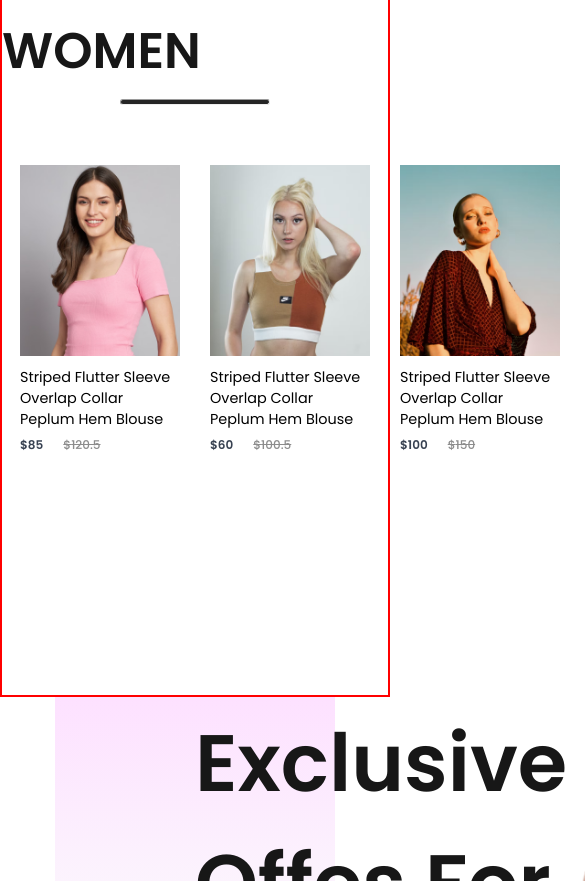
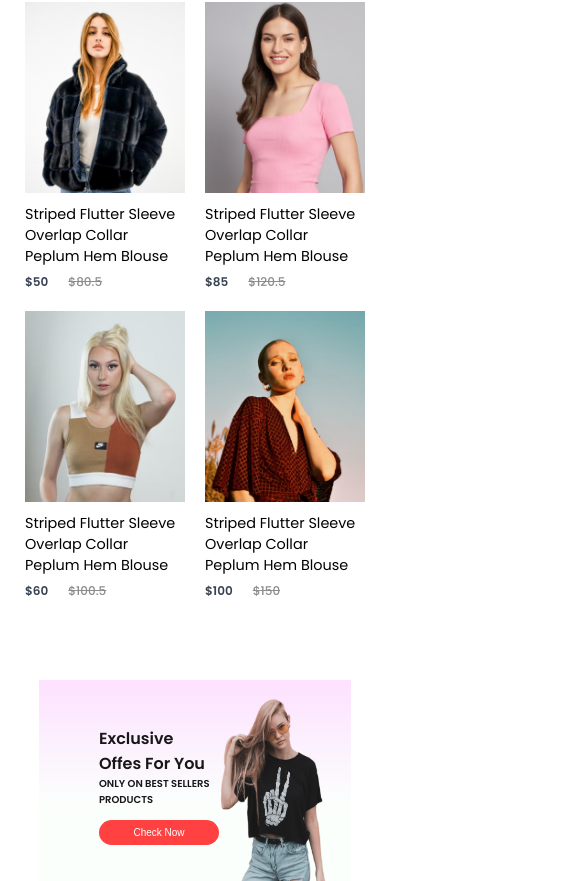
Before and after one commit to Raviegupta/e-comm-app, a React (Create React App) app: page / in a window 390 px wide. Shown: the part 963-1844 px from the top of the page, 585 px wide, since content can reach past the window. Built offline with nearby package versions, Linux system fonts and the light colour scheme.

Commit message:
responsive: Offers component, Popular Component

```diff
--- a/src/Components/Offers/Offers.css
+++ b/src/Components/Offers/Offers.css
@@ -51,3 +51,119 @@
 .offers-right img {
     height: 100%;
 }
+/* --- Responsiveness --- */
+@media(max-width:1440px) {
+    .offers{
+        padding: 0 100px;
+        margin-bottom: 120px;
+        margin-top: 70px;
+        width: 80%;
+    }
+    .offers-left h1 {
+        font-size: 50px;
+    }
+    .offers-left p {
+        font-size: 18px;
+    }
+    .offers-right img{
+        width: 300px;
+    }
+    .offers-left button{
+        width: 220px;
+        height: 50px;
+        font-size: 18px;
+    }
+    .offers-right{
+        padding-top: 30px;
+    }
+}
+@media(max-width:1280px) {
+    .offers{
+        padding: 0 80px;
+        margin-bottom: 120px;
+        margin-top: 80px;
+
+    }
+    .offers-left h1 {
+        font-size: 40px;
+    }
+    /* .offers-left p {
+        font-size: 18px;
+    }
+    .offers-right img{
+        width: 300px;
+    }
+    .offers-left button{
+        width: 220px;
+        height: 50px;
+        font-size: 18px;
+    }
+    .offers-right{
+        padding-top: 30px;
+    } */
+}
+@media(max-width:1024px) {
+    .offers{
+        padding: 0 60px;
+        margin-bottom: 80px;
+        height: 40vh;
+        margin-top: 80px;
+    }
+    .offers-left h1 {
+        font-size: 30px;
+    }
+    .offers-left p {
+        font-size: 16px;
+    }
+    .offers-right img{
+        width: 200px;
+    }
+    .offers-left button{
+        width: 160px;
+        height: 40px;
+        font-size: 16px;
+    }
+    .offers-right{
+        padding-top: 10px;
+    }
+}
+@media(max-width:800px) {
+    .offers{
+        margin-bottom: 60px;
+    }
+    .offers-left h1 {
+        font-size: 22px;
+    }
+    .offers-left p {
+        font-size: 13px;
+    }
+    .offers-right img{
+        width: 180px;
+    }
+    .offers-left button{
+        width: 140px;
+        height: 30px;
+        font-size: 12px;
+    }
+}
+@media(max-width:500px) {
+    .offers{
+        margin-bottom: 50px;
+        height: 25vh;
+    }
+    .offers-left h1 {
+        font-size: 16px;
+    }
+    .offers-left p {
+        font-size: 10px;
+    }
+    .offers-right img{
+        width: 120px;
+    }
+    .offers-left button{
+        width: 120px;
+        height: 25px;
+        font-size: 10px;
+        margin-top: 12px;
+    }
+}
--- a/src/Components/Popular/Popular.css
+++ b/src/Components/Popular/Popular.css
@@ -1,5 +1,5 @@
 .popular {
-    border: 2px solid red;
+    /* border: 2px solid red; */
     display: flex;
     flex-direction: column;
     align-items: center;
@@ -23,3 +23,63 @@
     display: flex;
     gap: 30px;
 }
+
+/* --- Responsiveness --- */
+@media(max-width:1280px) {
+    .popular {
+        height: 70vh;
+    }
+    .popular h1 {
+        font-size: 40px;
+    }
+    .popular hr {
+        width: 160px;
+        height: 4px;
+    }
+    .popular-item {
+        gap: 20px;
+        margin-top: 30px;
+    }
+}
+@media(max-width:1024px) {
+    .popular {
+        height: 60vh;
+    }
+    .popular h1 {
+        font-size: 30px;
+    }
+    .popular hr {
+        width: 120px;
+        height: 3px;
+    }
+    .popular-item {
+        gap: 15px;
+        margin-top: 20px;
+    }
+}
+@media(max-width:800px) {
+    .popular {
+        height: 50vh;
+        gap: 6px;
+    }
+    .popular h1 {
+        font-size: 20px;
+    }
+    .popular hr {
+        width: 100px;
+    }
+    .popular-item {
+        gap: 5px;
+    }
+}
+@media(max-width:500px) {
+    .popular {
+        height: 100%;
+    }
+    .popular-item {
+        display: grid;
+        grid-template-columns: 1fr 1fr;
+        row-gap: 20px;
+        column-gap: 20px;
+    }
+}
```
